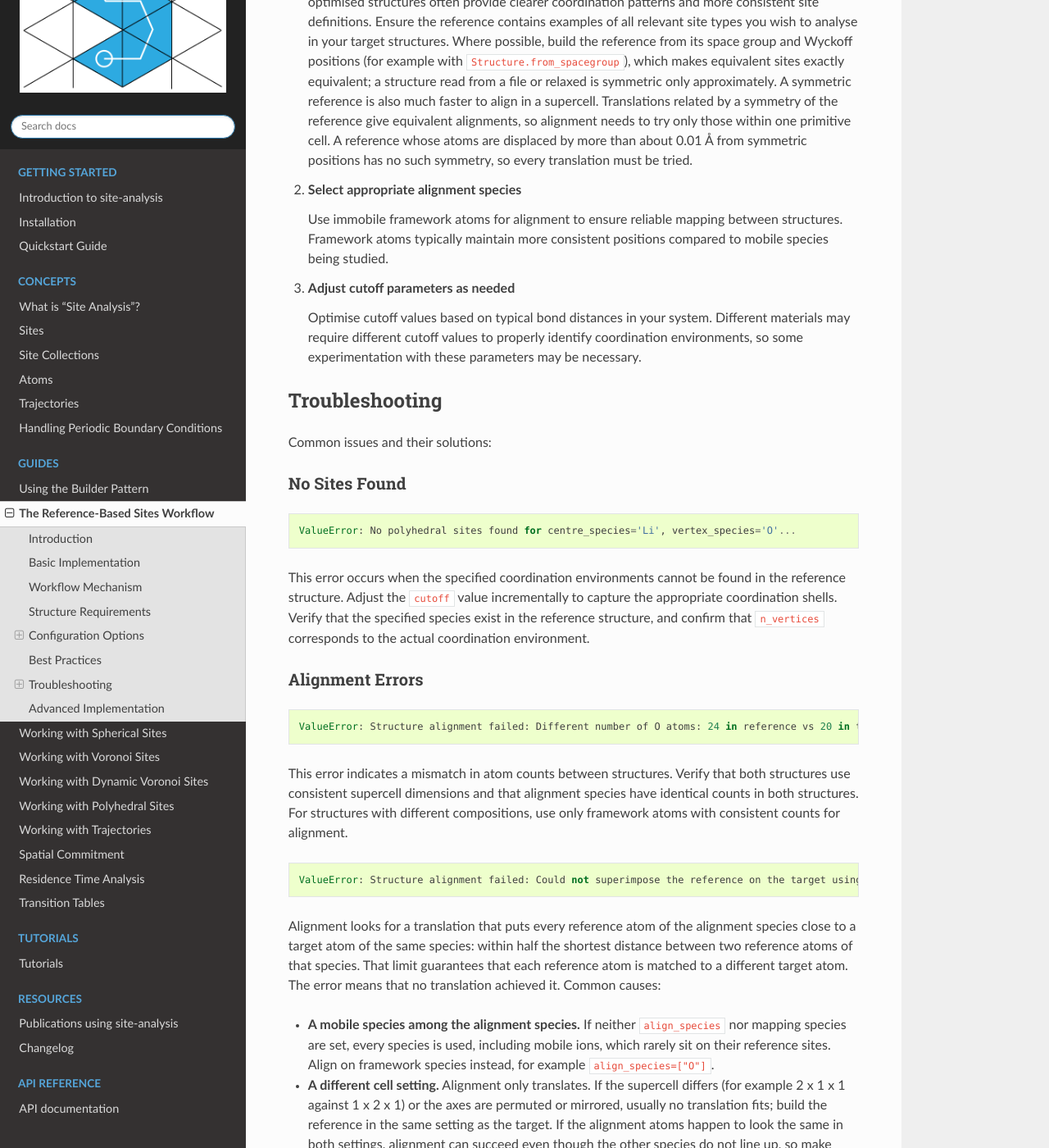
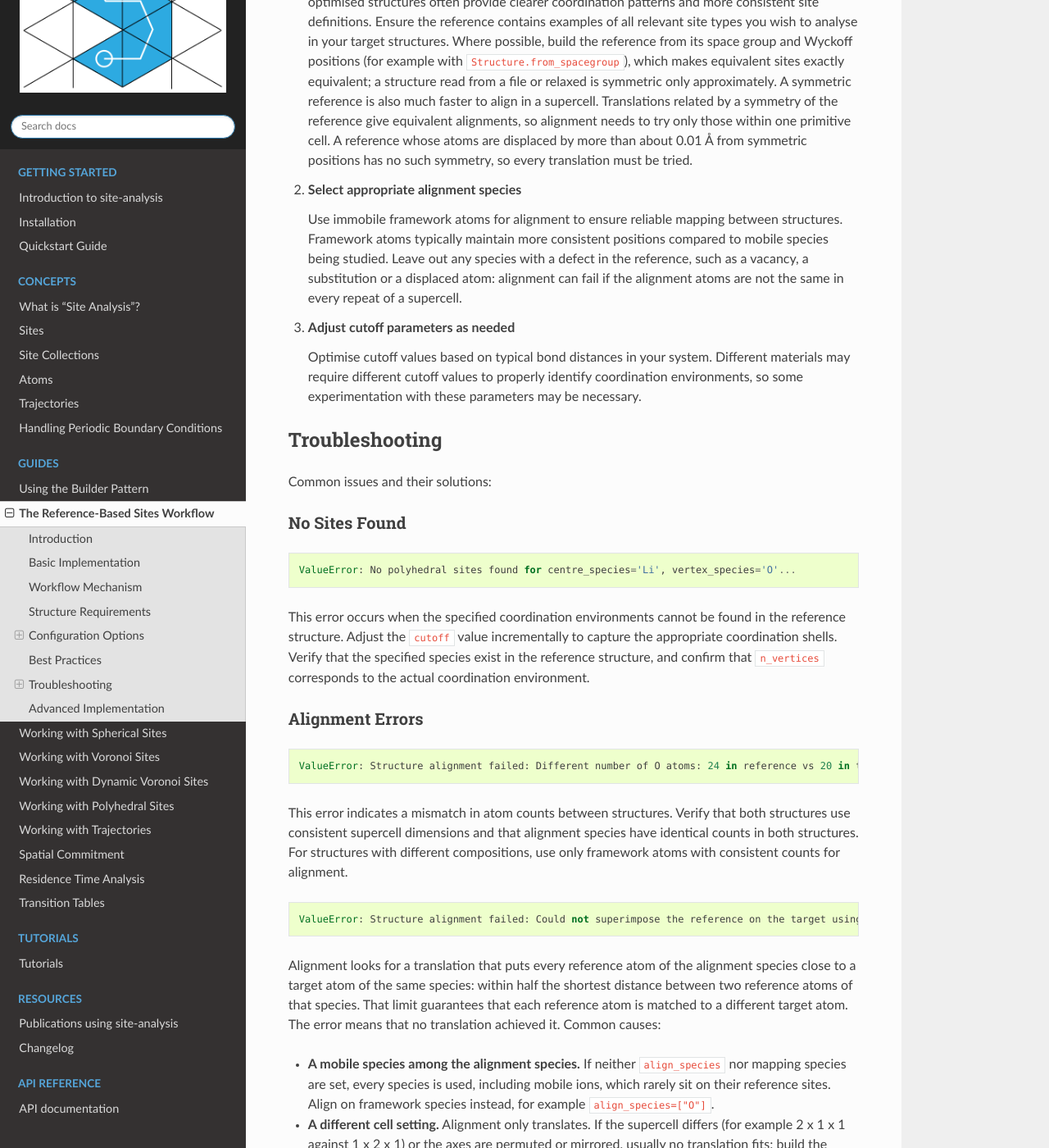
Before and after one commit to bjmorgan/site-analysis, a Sphinx documentation site: the page built from docs/source/guides/reference_workflow.md, in a window 1280 px wide and 1400 px high, scrolled down 5200 px. Shown: the whole window at 82% size. Built offline with Sphinx 7.4.7 and the Read the Docs theme 3.1.0, drawn with Linux system fonts in a browser that asks for light colours; some of the changed text lies outside the part shown.

Commit message:
Advise against aligning on a species with a defect

```diff
--- a/docs/source/guides/reference_workflow.md
+++ b/docs/source/guides/reference_workflow.md
@@ -74,7 +74,7 @@ For the Reference-Based Sites workflow to function correctly, the reference and
 
 ### Structure Alignment
 
-When working with reference and target structures that have different numbers of mobile atoms (such as when analysing vacancies, interstitials, or defective structures), alignment can be performed using a subset of atomic species.
+When working with reference and target structures that have different numbers of mobile atoms (such as when analysing vacancies, interstitials, or defective structures), alignment can be performed using a subset of atomic species, leaving out those with defects.
 
 **Important**: Structure alignment is **enabled by default** for the reference-based workflow, even if not explicitly configured. To disable alignment, you must explicitly set `align=False`.
 
@@ -194,7 +194,7 @@ For optimal results:
 
 2. **Select appropriate alignment species**
 
-   Use immobile framework atoms for alignment to ensure reliable mapping between structures. Framework atoms typically maintain more consistent positions compared to mobile species being studied.
+   Use immobile framework atoms for alignment to ensure reliable mapping between structures. Framework atoms typically maintain more consistent positions compared to mobile species being studied. Leave out any species with a defect in the reference, such as a vacancy, a substitution or a displaced atom: alignment can fail if the alignment atoms are not the same in every repeat of a supercell.
 
 3. **Adjust cutoff parameters as needed**
 
@@ -229,6 +229,7 @@ Alignment looks for a translation that puts every reference atom of the alignmen
 - **A mobile species among the alignment species.** If neither `align_species` nor mapping species are set, every species is used, including mobile ions, which rarely sit on their reference sites. Align on framework species instead, for example `align_species=["O"]`.
 - **A different cell setting.** Alignment only translates. If the supercell differs (for example 2 x 1 x 1 against 1 x 2 x 1) or the axes are permuted or mirrored, usually no translation fits; build the reference in the same setting as the target. If the alignment atoms happen to look the same in both settings, alignment can succeed even though the other species do not line up, so make sure the two structures use the same setting.
 - **A strongly disordered target.** An alignment atom that has moved far from its site, for instance a framework atom in a hot MD frame, can exceed the limit. Try a different frame, or align on a stiffer species.
+- **A defect in an alignment species.** A vacancy, substitution or displaced atom of an alignment species in the reference can make alignment fail. Align on species without defects.
 - **A distorted reference.** The limit is set by the reference's single shortest same-species distance, so one short pair in a distorted reference tightens it for every atom. If the reference is not close to the target's average structure, for example a reference relaxed around a defect, an idealised or symmetrised reference can help.
 
 A species with a single atom has no such limit: aligning only on it always succeeds and rests on that one atom, so include a species with several atoms.
```
